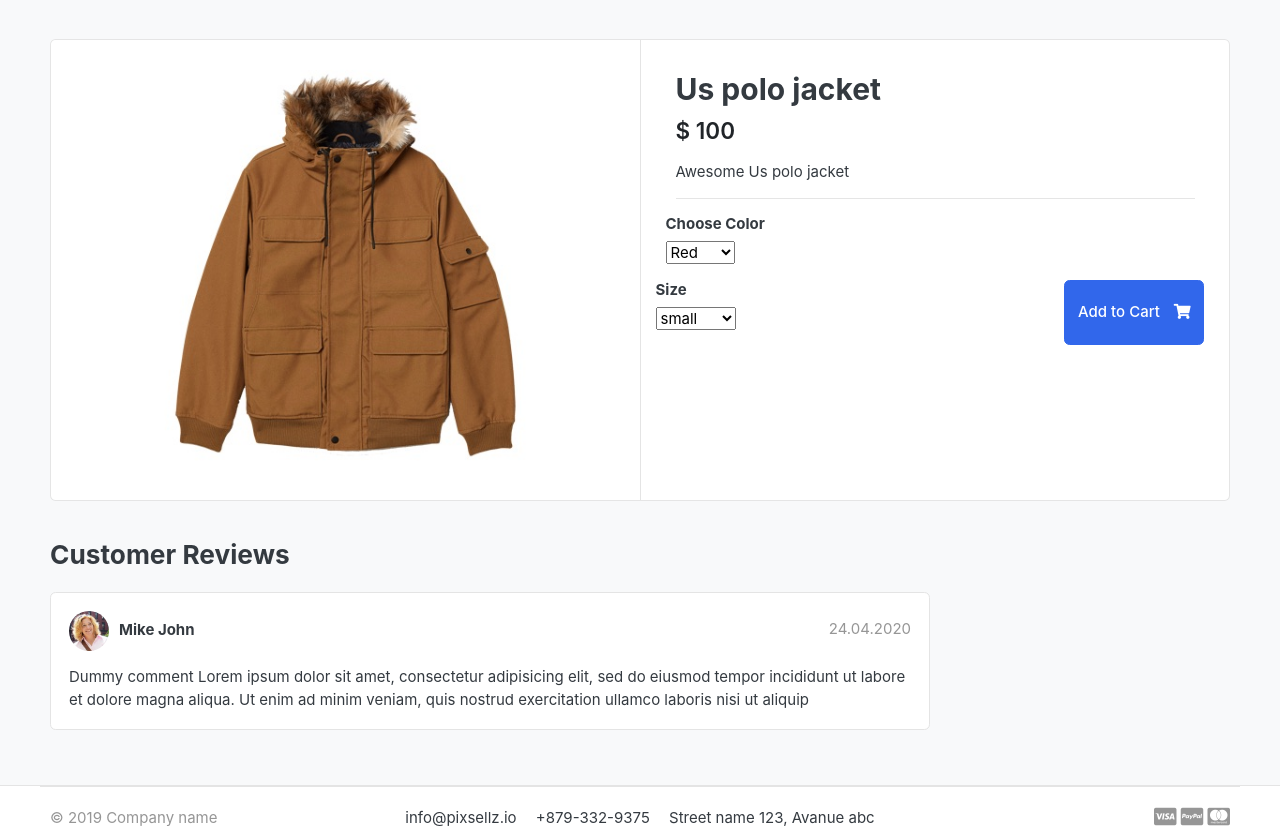
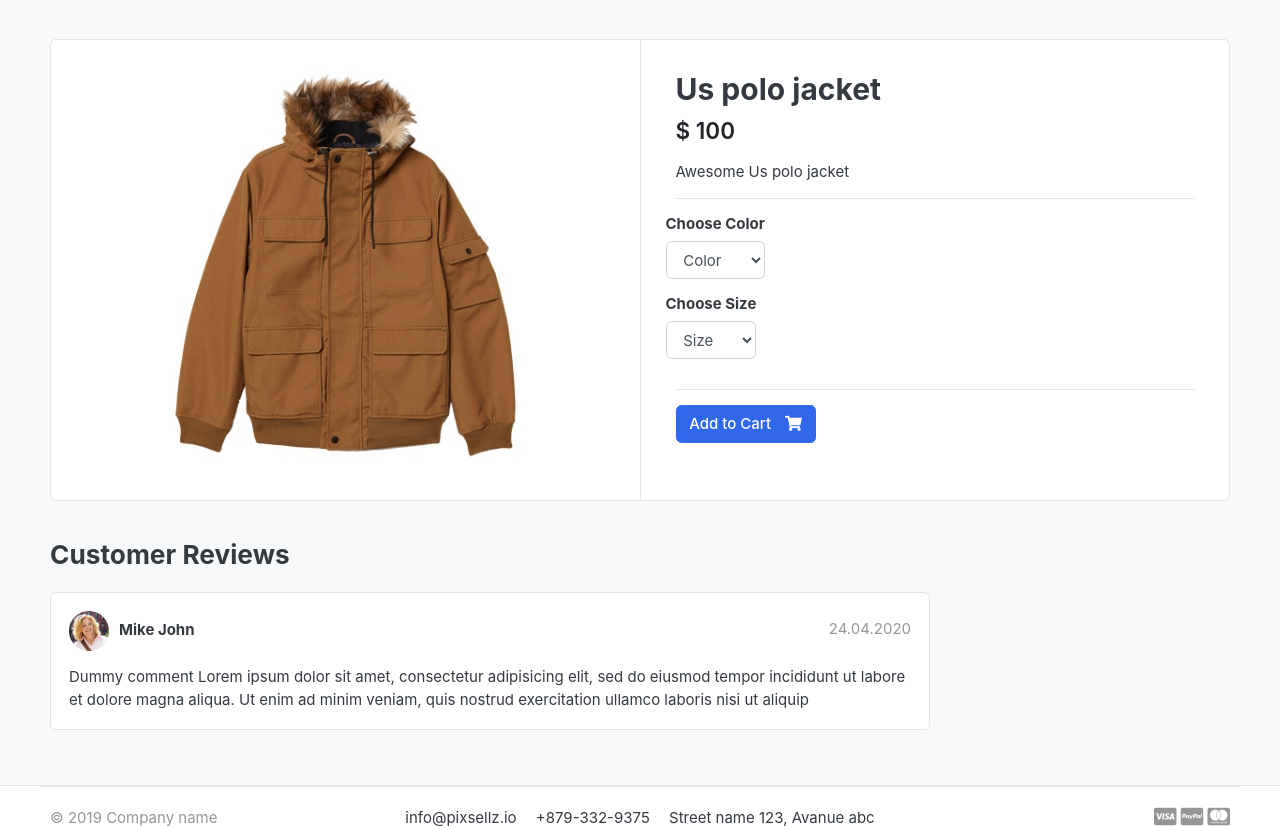
Before and after one commit to DUKE154/DUKE154, a Django app: a page that uses greatkart/templates/store/product_detail.html in a window 1280 px wide. Shown: the part 119-945 px from the top of the page. Run offline with Django 3.2, Linux system fonts and the light colour scheme; data comes from the database, SQL or seed files in the repository; both versions use the stored data as it was after the commit; some libraries are stand-ins or nearby versions; some web fonts are replaced.

Commit message:
vartiation model

```diff
--- a/carts/views.py
+++ b/carts/views.py
@@ -14,10 +14,10 @@ def _cart_id(request):
 
 
 def add_cart(request, product_id):
-    color = request.GET['color']
-    size = request.GET['size']
-    return HttpResponse(color + ' '+ size)
-    exit()
+    if request.method == 'POST':
+        color = request.POST['color']
+        size = request.POST['size']
+        print(color, size)
 
 
     product = Product.objects.get(id=product_id)
--- a/greatkart/templates/store/product_detail.html
+++ b/greatkart/templates/store/product_detail.html
@@ -23,8 +23,8 @@
             </aside>
             <main class="col-md-6 border-left">
 
-     <form action="{% url 'add_cart' single_product.id %}" method="GET">
-
+     <form action="{% url 'add_cart' single_product.id %}" method="POST">
+        {% csrf_token %}
         <article class="content-body">
 
         <h2 class="title">{{single_product.product_name }}</h2>
@@ -40,26 +40,30 @@
             <div class="row">
                 <div class="item-option-select">
                     <h6>Choose Color</h6>
-                    <select name="color" form="form-control" >
-                      <option value="red">Red</option>
-                      <option value="yellow">Yellow</option>
-                      <option value="green">Green</option>
+                    <select name="color" class="form-control" required>
+                    <option value=" " disabled selected>Color</option>
+                    {%for i in single_product.variation_set.colors %}
+                      <option value="{{i.variation_value | lower }}">{{i.variation_value | capfirst  }}</option>
+                    {%endfor%}
                     </select>
                 </div>
             </div> <!-- row.// -->
-            <div class="row">
 
                 <div class="row">
                     <div class="item-option-select">
-                        <h6>Size</h6>
-                        <select name="size" form="form-control" >
+                        <h6>Choose Size</h6>
+                        <select name="size" class ="form-control"required >
+                            <option value=" " disabled selected>Color</option>
+                            {%for i in single_product.variation_set.sizes %}
+                              <option value="{{i.variation_value | lower }}">{{i.variation_value | capfirst }}</option>
+                            {%endfor%}
+                            <option value=" " disabled selected>Size</option>
                           <option value="small">small</option>
-                          <option value="medium">Medium</option>
-                          <option value="Large">Large</option>
+
                         </select>
                     </div>
-                </div> <!-- row.// -->
-            <hr>
+                </div>
+
             <hr>
             {% if single_product.stock <= 0 %}
             <h4 class="text-danger">Out of Stock<h4>
--- a/store/models.py
+++ b/store/models.py
@@ -22,6 +22,13 @@ class Product(models.Model):
     def __str__(self):
         return self.product_name
 
+class variationManager(models.Manager):
+    def colors(self):
+        return super(variationManager, self).filter(variation_category='color', is_active=True)
+    def sizes(self):
+        return super(variationManager, self).filter(variation_category='size', is_active=True)
+
+
 variation_category_choice = (
     ('color','color'),
     ('size','size'),
@@ -34,5 +41,7 @@ class variation (models.Model):
     is_active          = models.BooleanField(default=True)
     created_date       = models.DateTimeField(auto_now=True)
 
+    objects = variationManager()
+
     def __unicode__(self):
         return self.product
```
Also changed, not shown: db.sqlite3.
